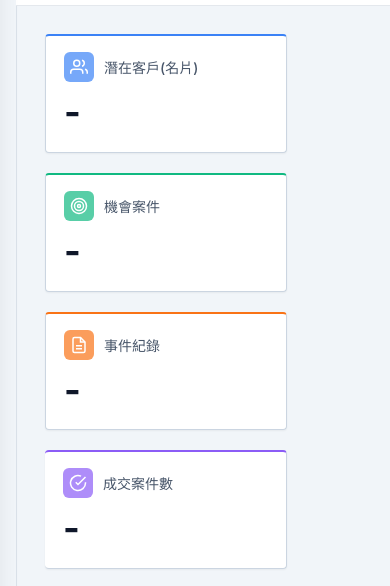
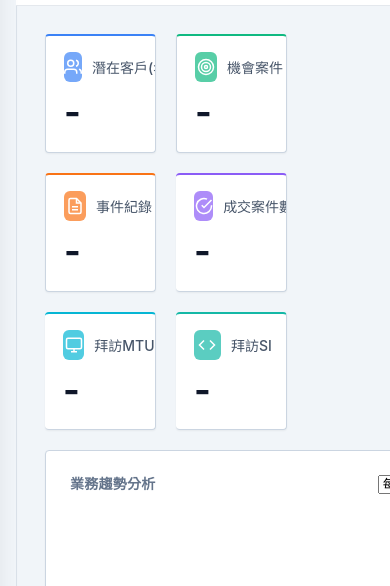
Before and after one commit to TFC433/0506test001, a website: page public/dashboard.html in a window 390 px wide. Shown: the part 202-788 px from the top of the page. Drawn offline with nearby package versions, Linux system fonts and the light colour scheme; no server answers; sample sign-in values are in the browser's storage.

Commit message:
update0615 1428

```diff
--- a/public/styles/modules/responsive.css
+++ b/public/styles/modules/responsive.css
@@ -46,7 +46,10 @@
     }
     #page-dashboard .stats-grid {
         min-width: 0;
-        grid-template-columns: 1fr;
+        grid-template-columns: repeat(2, minmax(0, 1fr));
+    }
+    #page-dashboard .stats-grid > .stat-card {
+        min-width: 0;
     }
     .main-content {
         padding: var(--spacing-4);
@@ -175,9 +178,22 @@
     .stats-grid {
         grid-template-columns: 1fr;
     }
+    #page-dashboard .stats-grid {
+        min-width: 0;
+        grid-template-columns: repeat(2, minmax(0, 1fr));
+    }
+    #page-dashboard .stats-grid > .stat-card {
+        min-width: 0;
+    }
     .header-actions {
         flex-grow: 1;
         justify-content: flex-end;
+    }
+}
+
+@media (max-width: 360px) {
+    #page-dashboard .stats-grid {
+        grid-template-columns: 1fr;
     }
 }
 
```
